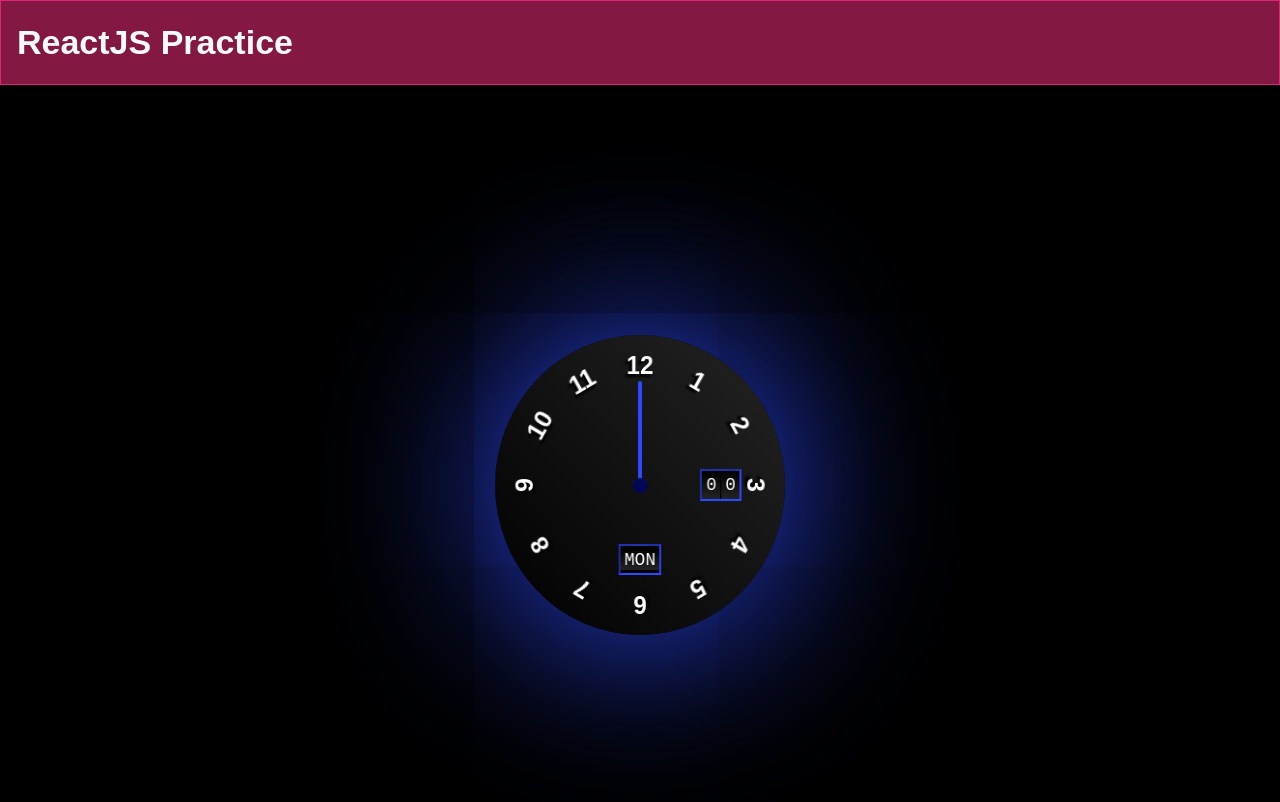
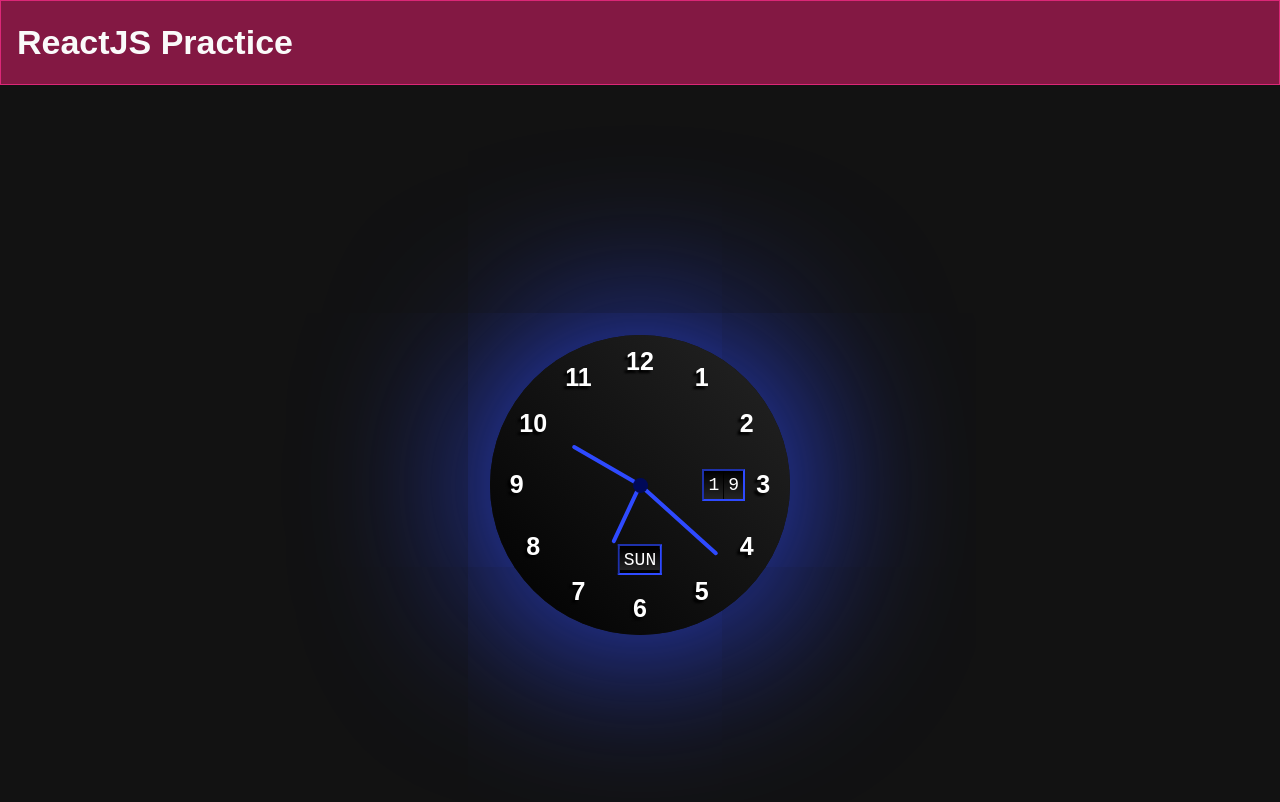
Before and after one commit to AzadTom/AzadReact-Practice, a React (Vite) app: page /clock in a window 1280 px wide. Shown: the top 802 px of the page. Built offline with nearby package versions, Linux system fonts and the light colour scheme.

Commit message:
added clock to react practice project.

```diff
--- a/src/pages/ClockPage/ClockPage.tsx
+++ b/src/pages/ClockPage/ClockPage.tsx
@@ -1,10 +1,64 @@
+import React, { useEffect } from "react";
 import "./style.css";
+
+
+
+
 const ClockPage = () => {
 
+  const displayTime = () => {
+    const hr = document.getElementById("hour");
+    const min = document.getElementById("min");
+    const sec = document.getElementById("sec");
+
+    const date = new Date();
+    const hh = date.getHours();
+    const mm = date.getMinutes();
+    const ss = date.getSeconds();
+
+    const hR = 30 * hh + mm / 2;
+    const mR = 6 * mm;
+    const sR = 6 * ss;
+
+    if (hr && min && sec) {
+      hr.style.transform = `rotate(${hR}deg)`;
+      min.style.transform = `rotate(${mR}deg)`;
+      sec.style.transform = `rotate(${sR}deg)`;
+    }
+  };
+
+  const setDays = () => {
+    const date0 = document.getElementById("date-0");
+    const date1 = document.getElementById("date-1");
+    const daySpan = document.getElementById("day");
+    const weekDays = ["SUN", "MON", "TUE", "WED", "THU", "FRI", "SAT"];
+
+    const date = new Date();
+    const dt = date.getDate();
+    const day = date.getDay();
+    const paddedDate = dt.toString().padStart(2, "0");
+
+    if (date0 && date1 && daySpan) {
+      date0.innerText = paddedDate[0];
+      date1.innerText = paddedDate[1];
+      daySpan.innerText = weekDays[day];
+    }
+  };
+
+
+
+  useEffect(() => {
+    setInterval(() => {
+      displayTime();
+    }, 1000);
+    setDays();
+  }, []);
+
   return (
-    <section className="home-page">
+    <section>
       <div className="container">
         <div className="clock">
+          {/* hour,minute,second */}
           <div className="hand" id="hour">
             <i></i>
           </div>
@@ -14,44 +68,18 @@ const ClockPage = () => {
           <div className="hand" id="sec">
             <i></i>
           </div>
-
-          <span className="nums" style={{ transform: "rotate(30deg)" }}>
-            <b>1</b>
-          </span>
-          <span className="nums" style={{ transform: "rotate(60deg)" }}>
-            <b>2</b>
-          </span>
-          <span className="nums" style={{ transform: "rotate(90deg)" }}>
-            <b>3</b>
-          </span>
-          <span className="nums" style={{ transform: "rotate(120deg)" }}>
-            <b>4</b>
-          </span>
-          <span className="nums" style={{ transform: "rotate(150deg)" }}>
-            <b>5</b>
-          </span>
-          <span className="nums" style={{ transform: "rotate(180deg)" }}>
-            <b>6</b>
-          </span>
-          <span className="nums" style={{ transform: "rotate(210deg)" }}>
-            <b>7</b>
-          </span>
-          <span className="nums" style={{ transform: "rotate(240deg)" }}>
-            <b>8</b>
-          </span>
-          <span className="nums" style={{ transform: "rotate(270deg)" }}>
-            <b>9</b>
-          </span>
-          <span className="nums" style={{ transform: "rotate(300deg)" }}>
-            <b>10</b>
-          </span>
-          <span className="nums" style={{ transform: "rotate(330deg)" }}>
-            <b>11</b>
-          </span>
-          <span className="nums" style={{ transform: "rotate(360deg)" }}>
-            <b>12</b>
-          </span>
-
+          {/* hour,minute,second */}
+          {/* nums */}
+          {Array.from({ length: 12 }).map((_, index: number) => (
+            <span
+               key={index+1}
+              className="nums"
+              style={{ "--i": index + 1 } as React.CSSProperties}
+            >
+              <b>{index + 1}</b>
+            </span>
+          ))}
+          {/* nums */}
           <div className="date">
             <span id="date-0">0</span>
             <span id="date-1">0</span>
--- a/src/pages/ClockPage/style.css
+++ b/src/pages/ClockPage/style.css
@@ -12,20 +12,15 @@
   --second-length: 104px;
 }
 
-.home-page {
-    background-color: #000000;
-    overflow-x: hidden;
+.container {
+  display: flex;
+  justify-content: center;
+  align-items: center;
   height: 100vh;
 }
 
-.container {
+.clock {
   position: relative;
-    display: grid;
-    place-items: center;
-    height: 100%;
-}
-
-.clock {
   width: 300px;
   height: 300px;
   -webkit-box-shadow: 0px 0px 182px 4px rgba(46, 74, 255, 1);
@@ -35,13 +30,13 @@
   display: flex;
   align-items: center;
   justify-content: center;
-    transform: rotateX(0deg) rotateY(-15deg);
   background: linear-gradient(45deg, #000000, #242424);
 }
 
 .clock span.nums {
   position: absolute;
-    inset: 12px;
+  inset: 8px;
+  transform: rotate(calc(30deg * var(--i)));
   text-align: center;
 }
 
@@ -49,11 +44,12 @@
   color: white;
   display: inline-block;
   font-size: 25px;
+  rotate: calc(-30deg * var(--i));
   filter: drop-shadow(-3px 3px 1px #000000);
 }
 
 .clock::before {
-    content: '';
+  content: "";
   position: absolute;
   width: 15px;
   height: 15px;
@@ -107,7 +103,8 @@
   gap: 1px;
 }
 
-.date span#date-0, .date span#date-1 {
+.date span#date-0,
+.date span#date-1 {
   position: relative;
   color: white;
   font-family: monospace;
--- a/src/pages/IframePage/IframePage.tsx
+++ b/src/pages/IframePage/IframePage.tsx
@@ -2,7 +2,7 @@ const IframePage = () => {
   return (
     <div className="bg-white" style={{display:"flex", justifyContent:"center",alignContent:"end", height:"100vh"}}>
       <iframe
-        src="https://34.47.153.39/iframe/daily-hunt/ovulation-calculator"
+        src="http://34.47.153.39/iframe/daily-hunt/ovulation-calculator"
         width="360px"
         height="500px"
       ></iframe>
```
Lines whose indentation alone changed are shown as unchanged.
